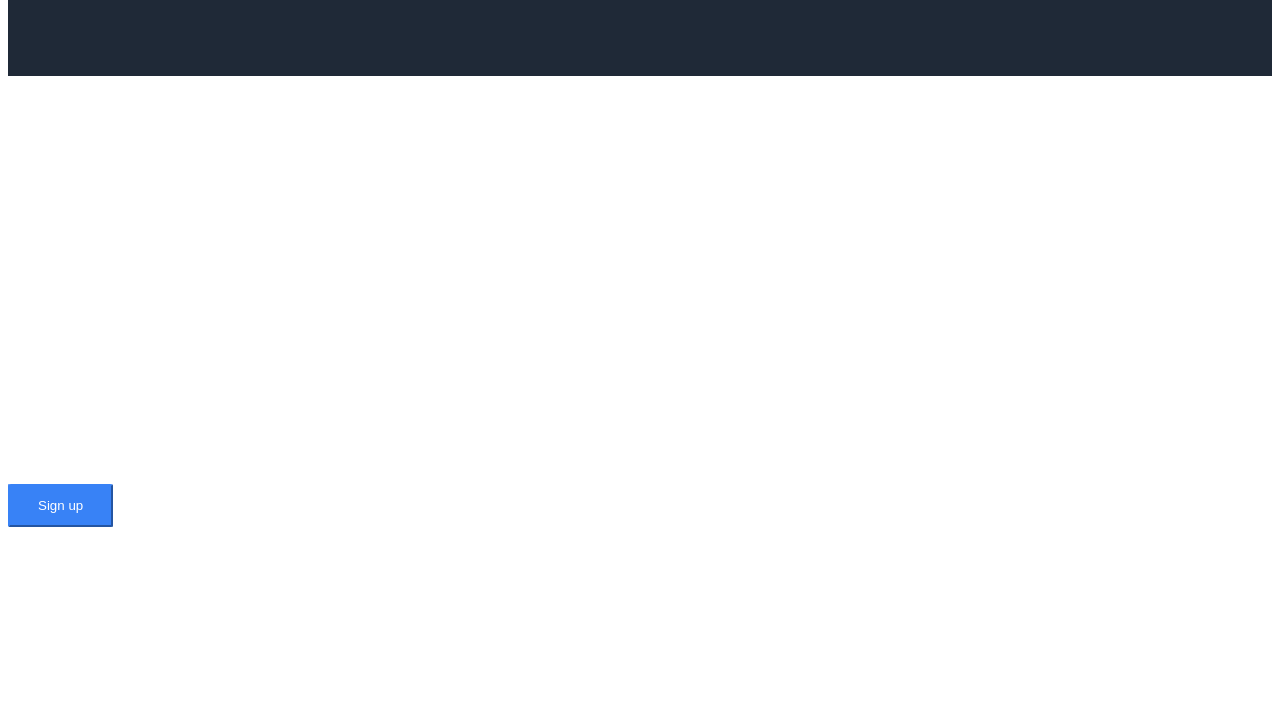
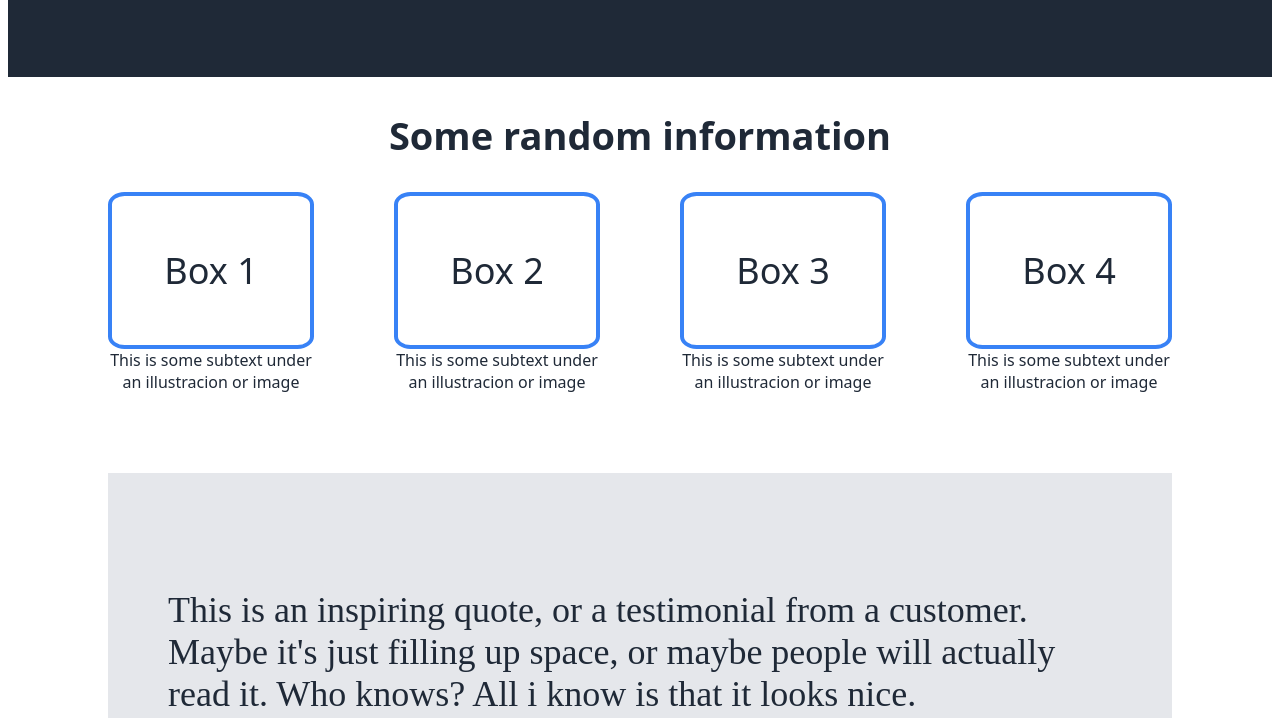
Before and after one commit to tempep/Landing-Page, a plain HTML site: page index.html in a window 1280 px wide. Shown: the part 539-1257 px from the top of the page. Before the commit the page ends 1120 px from the top, so only its background shows below. Drawn offline with Linux system fonts and the light colour scheme.

Commit message:
final css done

```diff
--- a/index.html
+++ b/index.html
@@ -33,39 +33,47 @@
       </div>
     </header>
 
+    <h2 class="main-title">Some random information</h2>
+
     <div class="main-container">
-      <h2>Some random information</h2>
 
       <div class="boxes-container">
-        <div>Box 1</div>
-        <div>Box 2</div>
-        <div>Box 3</div>
-        <div>Box 4</div>
+        <div class="box">Box 1</div>
+        <div class="box">Box 2</div>
+        <div class="box">Box 3</div>
+        <div class="box">Box 4</div>
+      </div>
+      <div class="boxesText-container">
+        <div>This is some subtext under an illustracion or image</div>
+        <div>This is some subtext under an illustracion or image</div>
+        <div>This is some subtext under an illustracion or image</div>
+        <div>This is some subtext under an illustracion or image</div>
       </div>
 
-      <div class="inspiring-text">
+      <div class="quote-container">
         <p>
           This is an inspiring quote, or a testimonial from a customer. Maybe
-          it's just fillign up space, or maybe people will actually read it. Who
+          it's just filling up space, or maybe people will actually read it. Who
           knows? All i know is that it looks nice.
         </p>
-        <br />
         <p class="thor-text">-Thor, God of Thunder</p>
       </div>
 
       <div class="signup-signal">
-        <div>
+        <div class="text-signal">
           <h2>Call to action! It's time!</h2>
           <p>
             Sign up for our product by clicking that button right over there!
           </p>
-          <button class="signup-btn">Sign up</button>
+        </div>
+          <div class="btn-signal">
+          <button class="signal-btn">Sign up</button>
         </div>
       </div>
     </div>
 
-    <footer>
-      <p>Copyrigh - The Odin Project 2023</p>
+    <footer class="footer-page">
+      <p>Copyright - The Odin Project 2023</p>
     </footer>
   </body>
 </html>
--- a/style.css
+++ b/style.css
@@ -42,4 +42,93 @@ body {
     padding: 12px 28px;
     text-align: center;
     display: inline-block;
+    font-size: 14px;
 }
+
+.main-container{
+    color: #1f2937;
+    font-size: 36px;
+}
+.main-title {
+    text-align: center;
+    font-size: 38px;
+    color: #1f2937;
+}
+.main-container {
+    padding-left: 100px;
+    padding-right: 100px;
+}
+.main-container > .boxes-container {
+    display: flex;
+    gap: 80px;
+}
+.main-container > .boxes-container > .box {
+    flex: 1;
+    padding: 50px 0px 50px 0px;
+    border-color: #3882f6;
+    border-width: 4px;
+    border-style: solid;
+    border-radius: 8%;
+    text-align: center;
+}
+.main-container > .boxesText-container{
+    display: flex;
+    gap: 80px;
+}
+.main-container > .boxesText-container > div {
+    font-size: 16px;
+    flex: 1;
+    text-align: center;
+}
+.quote-container{
+    background-color: #e5e7eb;
+    margin: 80px 0 0 0;
+    padding: 80px 0 0 0;
+}
+.quote-container > p {
+    font-size: 36px;
+    font-family: italic;
+    color: #1f2937;
+    text-align: start;
+    padding: 0 60px 0 60px;
+}
+.quote-container > .thor-text {
+    text-align: end;
+    font-weight: bold;
+}
+.signup-signal{
+    margin-top: 100px;
+    padding: 25px 0 25px 0;
+    font-size: 16px;
+    color: white;
+    display: flex;
+    align-items: center;
+    justify-content: center;
+    background-color: #3882f6;
+}
+.signup-signal > div {
+    flex: 1;
+}
+.signup-signal > .text-signal {
+    flex-grow: 3;
+    text-align: start;
+    padding-left: 100px;
+}
+.btn-signal > .signal-btn {
+    font-weight: bold;
+    background-color: #3882f6;
+    color: white;
+    border-radius: 3%;
+    border-color: white;
+    border-width: 2px;
+    padding: 12px 40px 12px 40px;
+    text-align: center;
+    display: inline-block;
+    font-size: 14px;
+}
+.footer-page {
+    margin-top: 50px;
+    padding: 40px 0 40px 0;
+    background-color: #1f2937;
+    text-align: center;
+}
```
